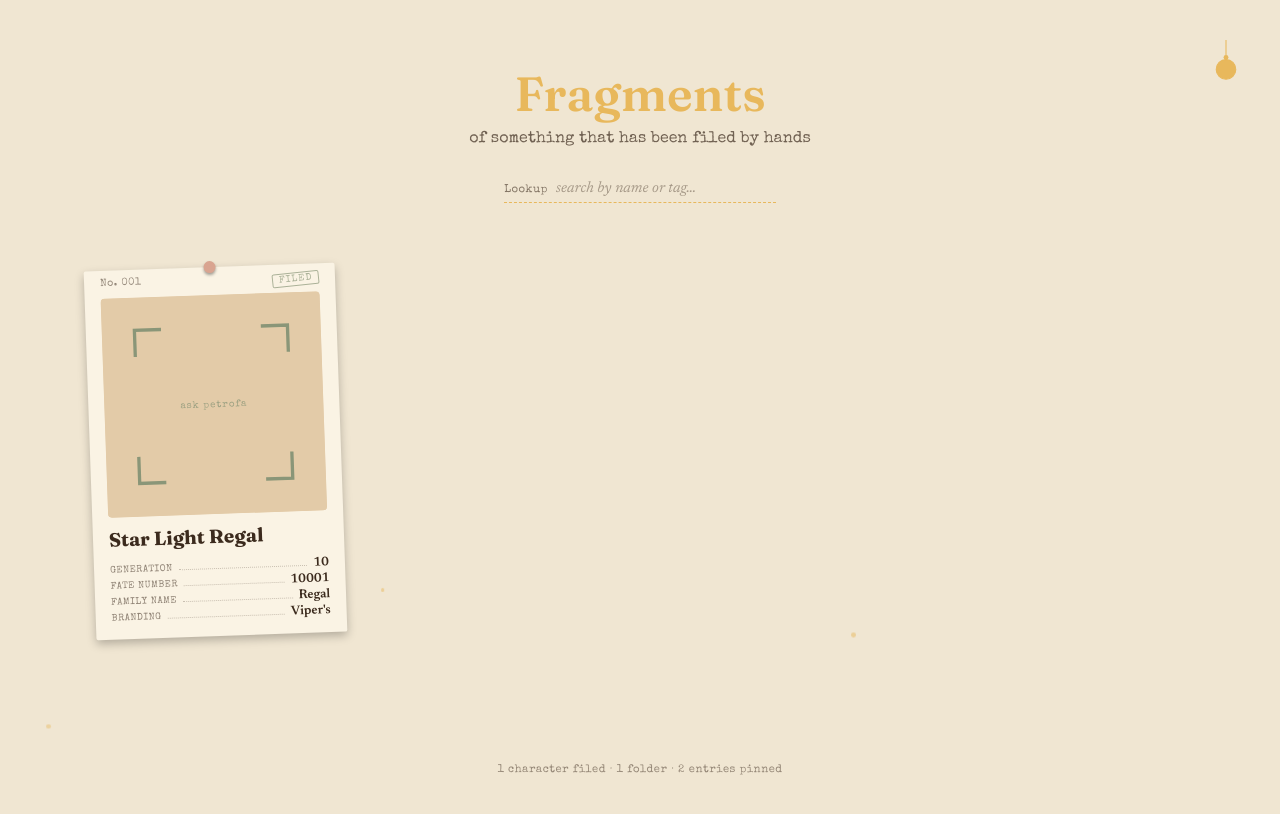
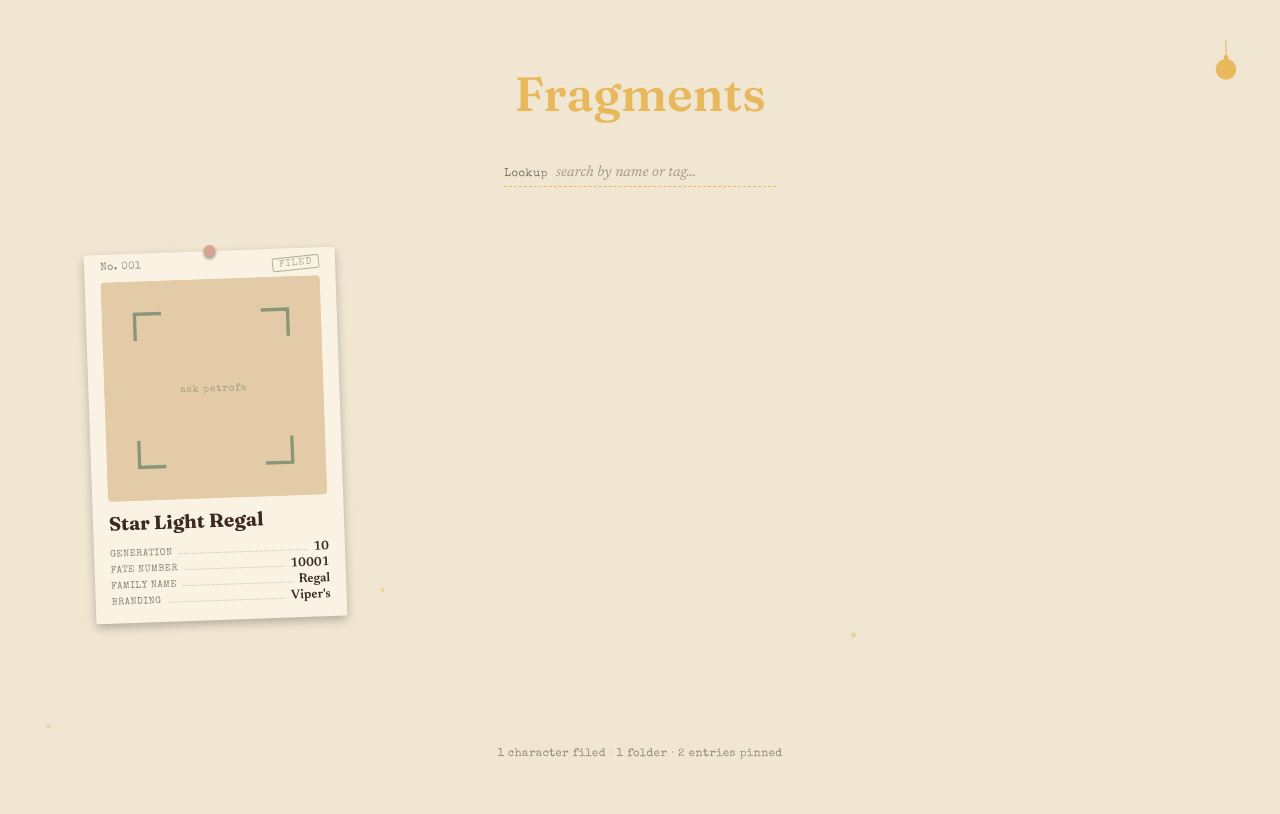
Before and after one commit to Sa-Naget/Fragments, a React (Vite) app: page / in a window 1280 px wide. Shown: the top 814 px of the page. Built offline with nearby package versions, Linux system fonts and the light colour scheme.

Commit message:
changing little words

```diff
--- a/src/pages/home.jsx
+++ b/src/pages/home.jsx
@@ -26,7 +26,6 @@ export default function Home() {
       <header className="home-header">
         <h1 className="home-title">Fragments</h1>
         <p className="home-subtitle">
-          <TypewriterText text="of something that has been filed by hands" />
         </p>
 
         <div className="lookup-slip">
```
